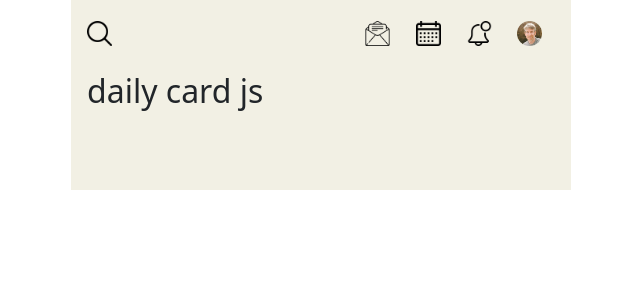
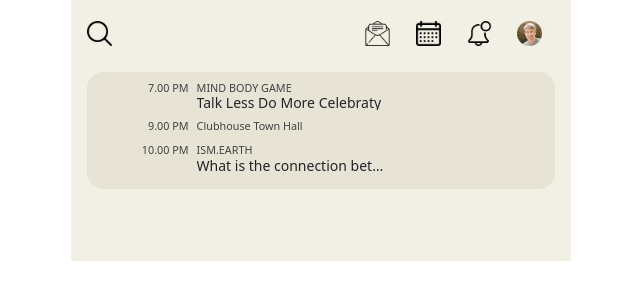
Before and after one commit to m-eminozdogan/clubhouseClone, a React (Create React App) app: page /home in a window 1280 px wide. Before the commit this address had no page. Shown: the top 300 px of the page, without its empty margins (319-959 px from the left). Built offline with nearby package versions, Linux system fonts and the light colour scheme.

Commit message:
dailyNotification added

```diff
--- a/src/App.js
+++ b/src/App.js
@@ -14,7 +14,7 @@ function App() {
 
       <PlanLayout>
         <Routes
-          exact path={[
+           path={[
             "/",
             "/invite",
             "/code_confirm",
@@ -22,10 +22,10 @@ function App() {
           ]}
         >
 
-          <Route exact path='/' element={<Welcome />} />
-          <Route exact path='/invite' element={<PhoneConfirmation />} />
-          <Route exact path='/code_confirm' element={<CodeConfirm />} />
-          <Route exact path='/allow_notification' element={<AllowNotification />} />
+          <Route  path='/' element={<Welcome />} />
+          <Route  path='/invite' element={<PhoneConfirmation />} />
+          <Route  path='/code_confirm' element={<CodeConfirm />} />
+          <Route  path='/allow_notification' element={<AllowNotification />} />
 
         </Routes>
       </PlanLayout>
--- a/src/components/DailyInfoCard.js
+++ b/src/components/DailyInfoCard.js
@@ -5,7 +5,21 @@ function DailyInfoCard() {
     console.log(data);
 
     return (
-        <h2>daily card js </h2>
+        <div className={style.dailyInfoCard}>
+            {
+                data.map((item,index)=>(
+
+                    <div key={index}>
+                        <span >{item.time}</span>
+                        <div>
+                            <span>{item.title}</span>
+                            <p>{item.description}</p>
+                        </div>
+                    </div>
+
+                ))
+            }
+        </div>
     )
 }
 
--- a/src/style/dailyInfoCard.module.css
+++ b/src/style/dailyInfoCard.module.css
@@ -0,0 +1,36 @@
+.dailyInfoCard{
+    background-color:#e7e4d5;
+    padding:0.5em 1em;
+    border-radius:1em;
+}
+.dailyInfoCard > div{
+    display:flex;
+    align-items:flex-start;
+    margin-bottom:0.5em;
+}
+.dailyInfoCard > div > span{
+    width:20%;
+    text-align:end;
+}
+.dailyInfoCard > div > div{
+    margin-left:0.5em;
+    display:flex;
+    flex-direction:column;
+    width:80%;
+}
+.dailyInfoCard span{
+    font-size:0.675em;
+    color:var(--textColor);
+    font-weight:500;
+}
+.dailyInfoCard p{
+    font-size:0.875em;
+    font-weight:500;
+    line-height:1;
+    margin:0;
+    display:inline-bloc;
+    white-space:nowrap;
+    overflow:hidden;
+    text-overflow:ellipsis;
+    width:195px;
+}
```
